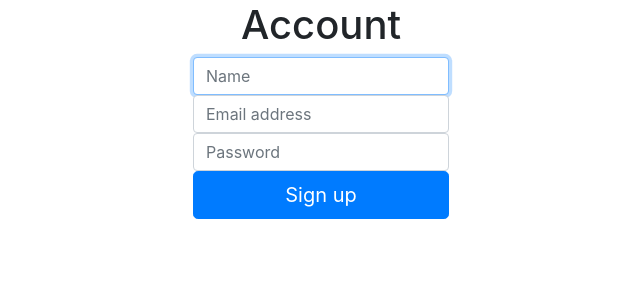
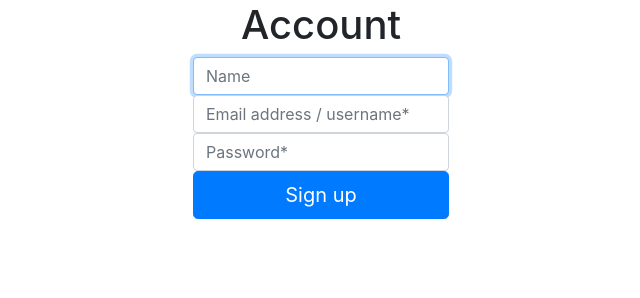
Before and after one commit to CZhang1997/Event-Photography, a Flask app: page /showSignUp in a window 1280 px wide. Shown: the part 195-493 px from the top of the page, without its empty margins (319-959 px from the left). Run offline with Flask 2, Linux system fonts and the light colour scheme; some libraries are stand-ins or nearby versions.

Commit message:
add username

```diff
--- a/templates/signup.html
+++ b/templates/signup.html
@@ -165,13 +165,15 @@
             autofocus
           />
           <!-- Email -->
-          <label for="inputEmail" class="sr-only">Email address</label>
+          <label for="inputEmail" class="sr-only"
+            >Email address / username</label
+          >
           <input
             type="email"
             name="inputEmail"
             id="inputEmail"
             class="form-control"
-            placeholder="Email address"
+            placeholder="Email address / username*"
             required
             autofocus
           />
@@ -183,7 +185,7 @@
             name="inputPassword"
             id="inputPassword"
             class="form-control"
-            placeholder="Password"
+            placeholder="Password*"
             required
           />
           <div id="messagePW"></div>
```
